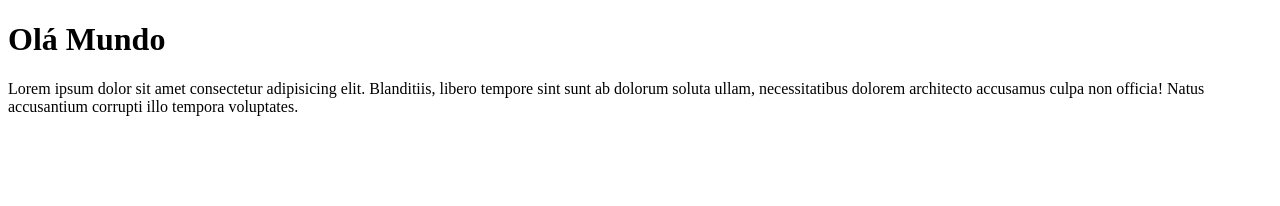
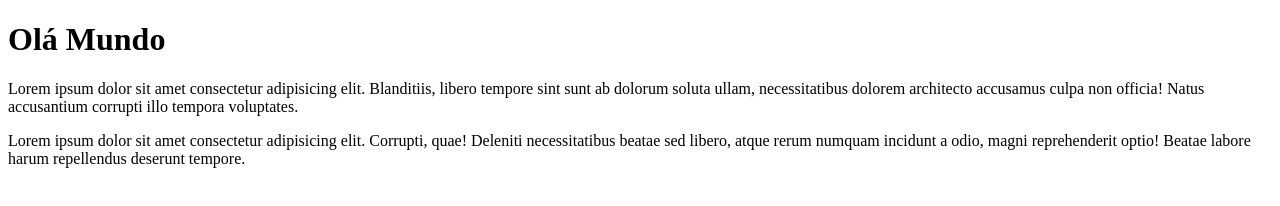
Before and after one commit to arnaldosantosjr/Ola_Mundo, a plain HTML site: page site-exemplo/index.html in a window 1280 px wide. Drawn offline with Linux system fonts and the light colour scheme.

Commit message:
adicinei um parágrafo

```diff
--- a/site-exemplo/index.html
+++ b/site-exemplo/index.html
@@ -9,5 +9,7 @@
     <h1>Olá Mundo</h1>
     <p>Lorem ipsum dolor sit amet consectetur adipisicing elit. Blanditiis, libero tempore sint sunt ab dolorum soluta ullam, necessitatibus dolorem architecto accusamus culpa non officia! Natus accusantium corrupti illo tempora voluptates.</p>
 
+    <p>Lorem ipsum dolor sit amet consectetur adipisicing elit. Corrupti, quae! Deleniti necessitatibus beatae sed libero, atque rerum numquam incidunt a odio, magni reprehenderit optio! Beatae labore harum repellendus deserunt tempore.</p>
+
 </body>
 </html>
```
